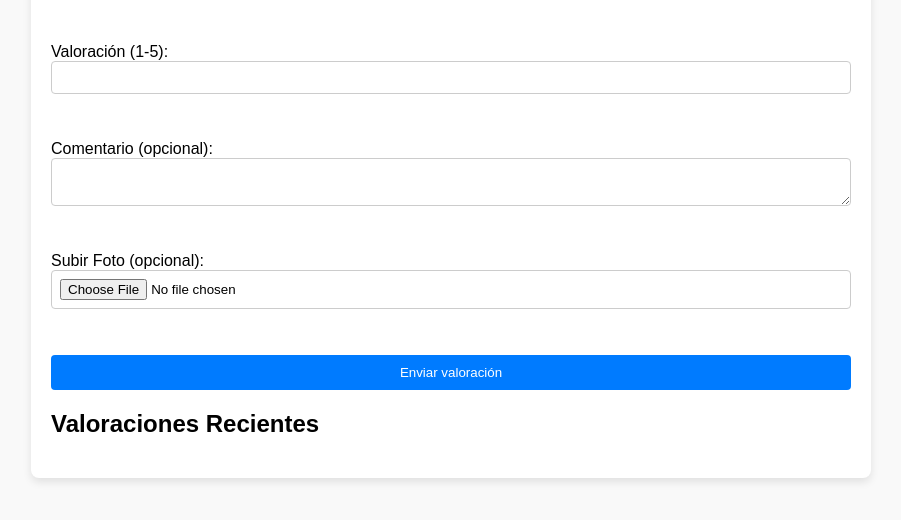
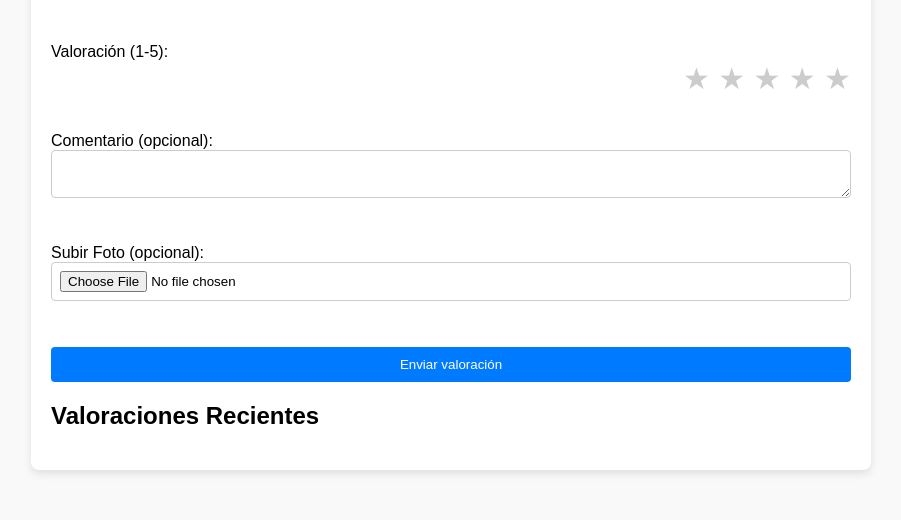
Before and after one commit to Sarrete/VALORACION, a plain HTML site: page index.html in a window 1280 px wide. Shown: the part 154-674 px from the top of the page, without its empty margins (189-1090 px from the left). Drawn offline with Linux system fonts and the light colour scheme.

Commit message:
test star

```diff
--- a/index.html
+++ b/index.html
@@ -17,7 +17,13 @@
             <input type="text" id="name" required><br><br>
 
             <label for="rating">Valoración (1-5):</label>
-            <input type="number" name="rating" id="rating" min="1" max="5" required><br><br>
+            <div class="stars">
+                <input type="radio" name="rating" id="star5" value="5"><label for="star5">★</label>
+                <input type="radio" name="rating" id="star4" value="4"><label for="star4">★</label>
+                <input type="radio" name="rating" id="star3" value="3"><label for="star3">★</label>
+                <input type="radio" name="rating" id="star2" value="2"><label for="star2">★</label>
+                <input type="radio" name="rating" id="star1" value="1"><label for="star1">★</label>
+            </div><br><br>
 
             <label for="comment">Comentario (opcional):</label>
             <textarea id="comment"></textarea><br><br>
--- a/script.js
+++ b/script.js
@@ -54,13 +54,3 @@ document.getElementById('ratingForm').addEventListener('submit', async function(
     // Limpiar el formulario después de enviarlo
     document.getElementById('ratingForm').reset();
 });
-
-// Función para mostrar las valoraciones (en caso de que quieras implementarlo más tarde)
-function displayReviews() {
-    // Esta función puede ser útil si decides mostrar las valoraciones de alguna manera,
-    // pero en este caso como las valoraciones se manejan solo en el backend, no es necesario.
-    const reviewsContainer = document.getElementById('reviews');
-    reviewsContainer.innerHTML = '';  // Limpiar el contenedor antes de añadir nuevas valoraciones
-
-    // Aquí podrías hacer una solicitud para obtener las valoraciones desde el backend si fuera necesario
-}
--- a/styles.css
+++ b/styles.css
@@ -60,3 +60,31 @@ button:hover {
     margin: 0;
     color: #555;
 }
+.stars {
+    direction: rtl; /* Hace que el clic en la estrella más a la izquierda se registre como la mayor valoración */
+    font-size: 30px;
+}
+
+.stars input {
+    display: none; /* Ocultamos los radio buttons */
+}
+
+.stars label {
+    cursor: pointer;
+    color: #ccc; /* Color por defecto */
+    transition: color 0.3s ease;
+}
+
+.stars input:checked ~ label {
+    color: gold; /* Estrella seleccionada */
+}
+
+.stars input:checked ~ label:hover,
+.stars input:hover ~ label {
+    color: gold; /* Hover sobre las estrellas */
+}
+
+.stars label:hover,
+.stars label:hover ~ label {
+    color: gold; /* Color de las estrellas cuando se pasa el ratón sobre ellas */
+}
```
